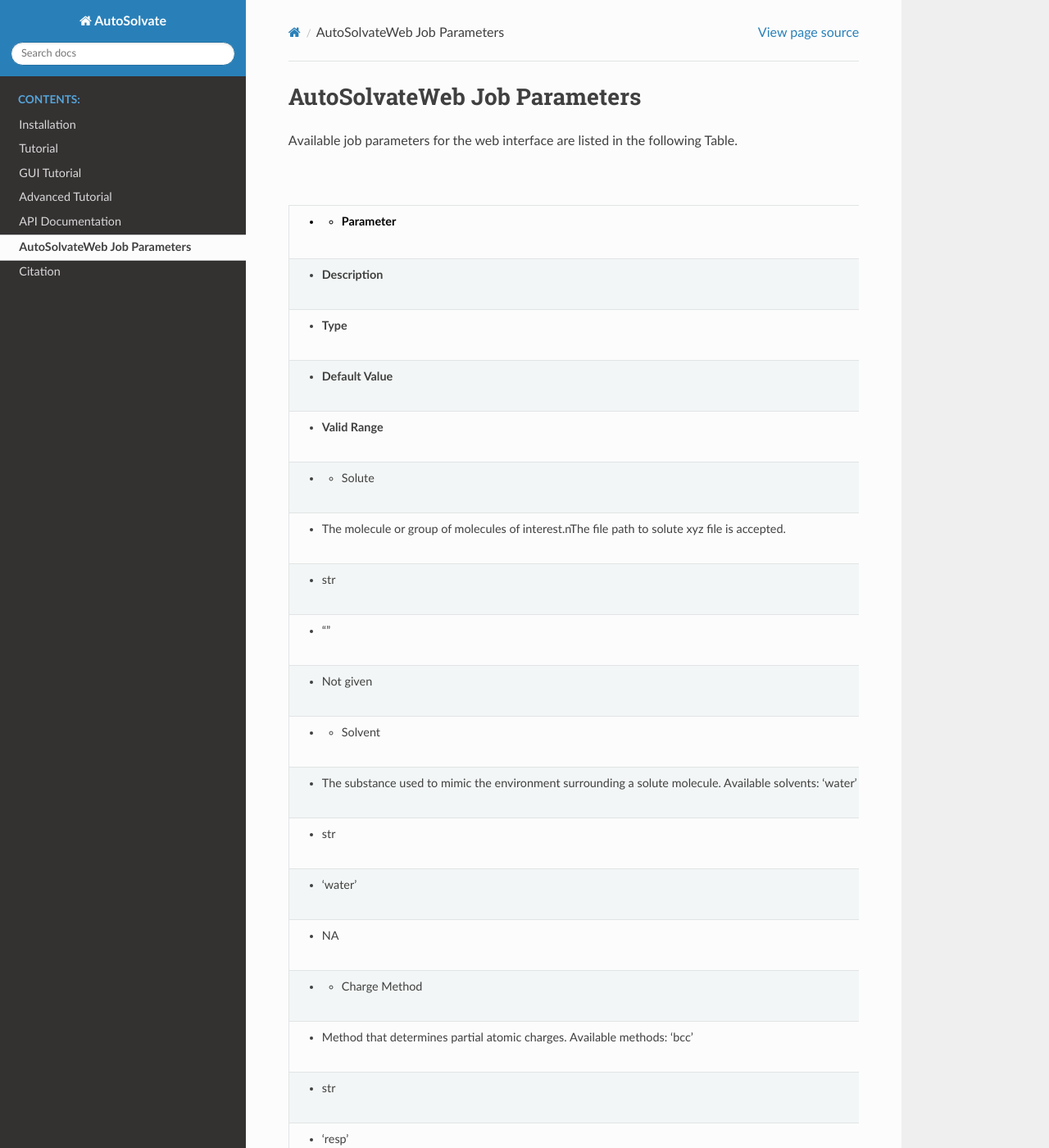
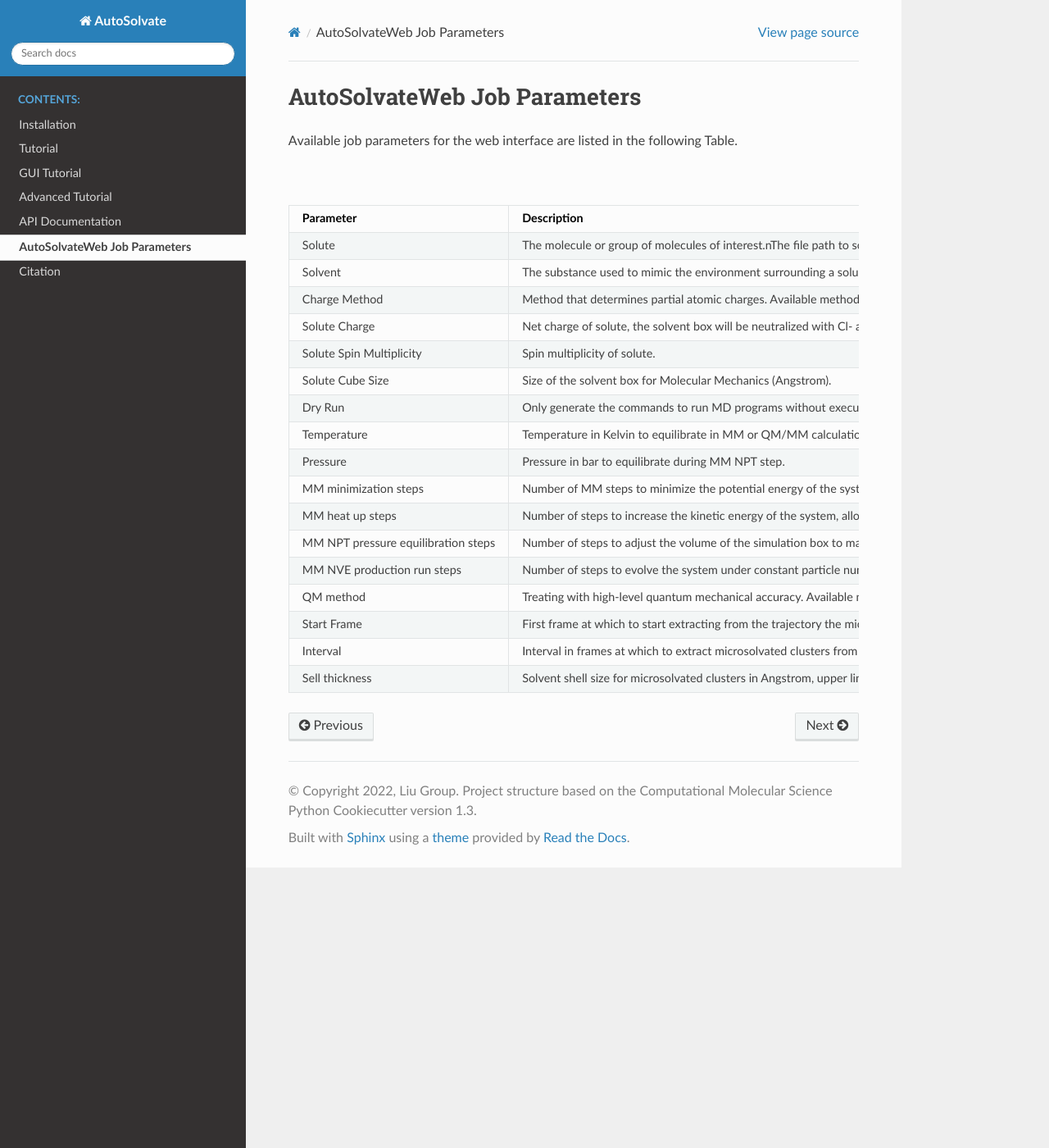
Before and after one commit to Liu-group/AutoSolvate, a Sphinx documentation site: the page built from docs/webJobParameters.rst, in a window 1280 px wide and 1400 px high. Shown: the whole window at 82% size. Built offline with Sphinx 7.4.7 and the Read the Docs theme 2.0.0, drawn with Linux system fonts in a browser that asks for light colours; the version number could not be read and is left out; some of the changed text lies outside the part shown.

Commit message:
Update webJobParameters.rst

```diff
--- a/docs/webJobParameters.rst
+++ b/docs/webJobParameters.rst
@@ -3,7 +3,7 @@
 
 Available job parameters for the web interface are listed in the following Table.
 
-.. csv-table:: **General Parameter**
+.. list-table:: **General Parameter**
    :widths: auto
    :header-rows: 1
    :class: longtable
```
